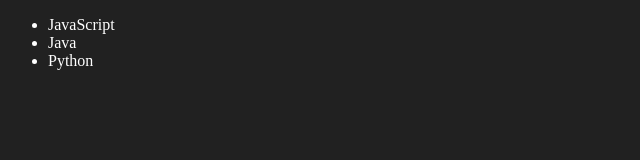
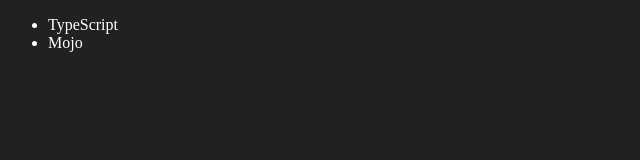
Before and after one commit to kanchan-19/JS, a plain HTML site: page 06_dom/four.html in a window 1280 px wide. Shown: the full height of the page, 0-640 px from the left. Drawn offline with Linux system fonts and the light colour scheme.

Commit message:
edited and removed elements in DOM

```diff
--- a/06_dom/four.html
+++ b/06_dom/four.html
@@ -22,12 +22,28 @@
             }
             addLanguage('Java');
 
+            // below function is more optimized than above one as its using TextNode instead of innerHTML.
             function addOptiLanguage(langName){
                 const li = document.createElement('li');
                 li.appendChild(document.createTextNode(langName));
                 document.querySelector('.language').appendChild(li);
             }
             addOptiLanguage('Python');
+
+            // to edit values
+            let secondLang =document.querySelector("li:nth-child(2)");
+            console.log(secondLang);
+            // secondLang.innerHTML = "Mojo";
+            const newLi = document.createElement('li');
+            newLi.textContent = "Mojo";
+            secondLang.replaceWith(newLi);
+
+            const firstLang = document.querySelector("li:first-child");
+            firstLang.outerHTML = "<li>TypeScript</li>";
+
+            // remove
+            const lastLang = document.querySelector("li:last-child");
+            lastLang.remove();
         </script>
     </head>
 </html>
```
